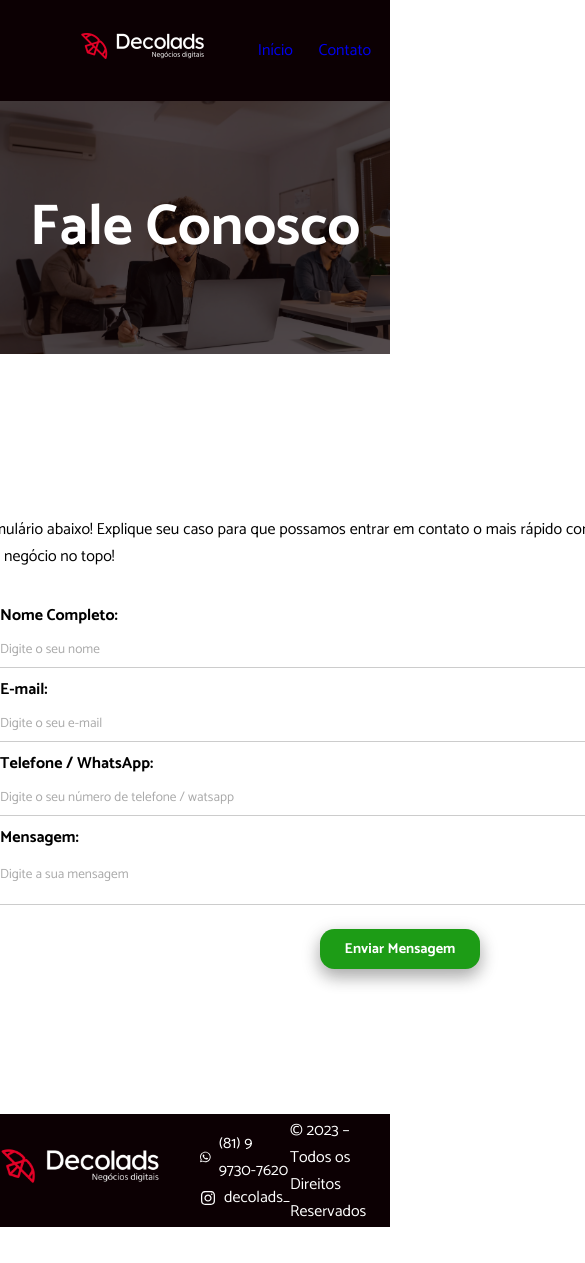
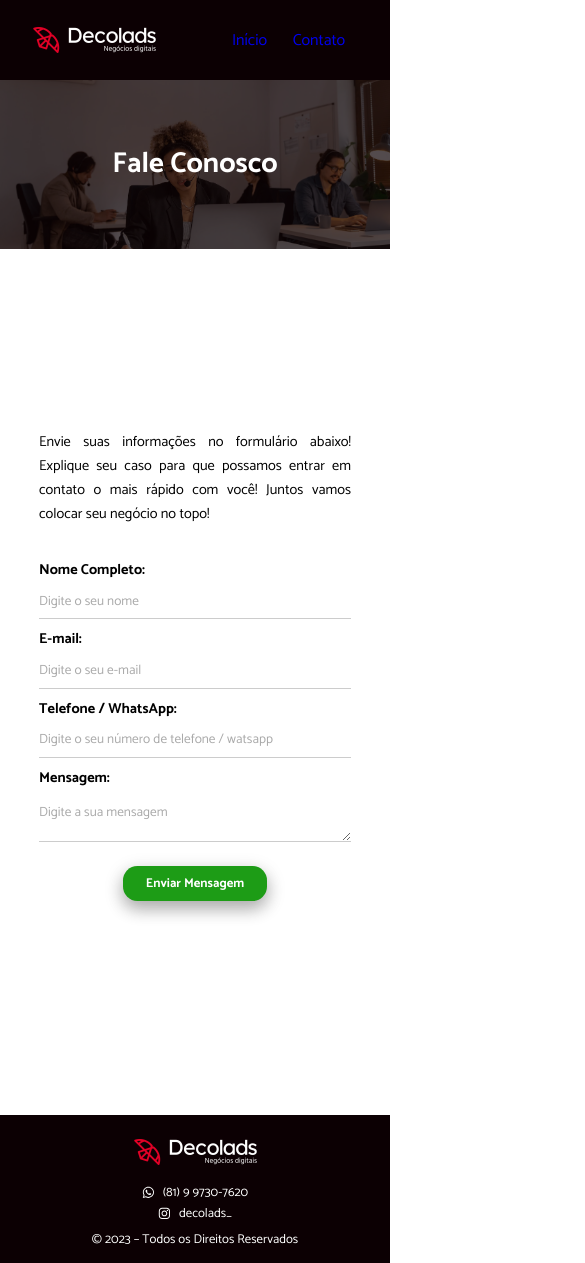
Before and after one commit to remifaro/PagVendas_Decolads_II, a React (Create React App) app: page /contato in a window 390 px wide. Shown: the top 1263 px of the page, 585 px wide, since content can reach past the window. Before the commit the page ends 1227 px from the top, so only its background shows below. Built offline with nearby package versions, Linux system fonts and the light colour scheme; no server answers.

Commit message:
atualizando responsividade mobile dos arquivos

```diff
--- a/src/components/Componentecontato.module.css
+++ b/src/components/Componentecontato.module.css
@@ -43,3 +43,30 @@
     width: 800px;
     margin-bottom: 2rem;
 }
+
+/* -------------------------- */
+/* media query */
+
+@media (max-width: 420px) {
+
+    .contato {
+        height: 20vh;
+    }
+
+    .overlay {
+        font-size: .9rem;
+    }
+
+    .form {
+        height: 95vh;
+        padding: 2rem 2rem 2rem 2rem ;
+    }
+
+    .form p {
+        width: 80vw;
+        margin: 0;
+        padding: 0;
+        font-size: 0.9rem;
+    }
+
+}
--- a/src/components/Footer.module.css
+++ b/src/components/Footer.module.css
@@ -2,21 +2,22 @@
     background-color: #0c0003;
     color: white;
     display: flex;
-    justify-content:space-around;
+    justify-content: space-around;
     align-items: center;
 }
 
 .footer img {
+    display: flex;
     height: 4rem;
 }
 
-.footer ul{
-display: flex;
-flex-direction: column;
-list-style: none;
+.footer ul {
+    display: flex;
+    flex-direction: column;
+    list-style: none;
 }
 
-.footer li a{
+.footer li a {
     font-size: 1rem;
     text-decoration: none;
     color: white;
@@ -25,7 +26,50 @@ list-style: none;
     gap: 0.5rem;
 }
 
-.footer li a:hover{
+.footer li a:hover {
     color: #e30127;
     cursor: pointer;
 }
+
+a{
+    display: flex;
+}
+
+/* -------------------------- */
+/* media query */
+
+@media (max-width: 420px) {
+
+    .footer {
+        display: flex;
+        flex-direction: column;
+        justify-content: center;
+        align-items: center;
+        padding: .8rem 0;
+        gap: 0;
+        font-size: .8rem;
+    }
+
+    .footer img {
+        display: flex;
+        height: 50px;
+        margin: 0;
+    }
+
+    .footer ul {
+        display: flex;
+        justify-content: center;
+        margin: .3rem 0;
+        padding: 0;
+    }
+
+    .footer li {
+        display: flex;
+        flex-direction: column;
+        align-items: center;
+    }
+
+    .footer li a {
+        font-size: .8rem;
+    }
+}
--- a/src/components/Formulario.module.css
+++ b/src/components/Formulario.module.css
@@ -58,3 +58,35 @@ textarea::placeholder {
     background-color: #106c0c;
     transition: .4s;
 }
+
+
+/* -------------------------- */
+/* media query */
+
+@media (max-width: 420px) {
+
+    .formulario {
+        width: 80vw;
+        margin: 1rem 0;
+        padding: 1rem 0;
+    }
+
+    .formulario input, textarea {
+        width: 80vw;
+    }
+
+    label {
+        font-size: .9rem;
+        font-weight: 700;
+        margin-bottom: 0rem;
+    }
+
+    .formulario button{
+        font-size: .8rem;
+        font-weight: 700;
+        margin-top: 1rem;
+        width: 9rem;
+        height: 2.2rem;
+    }
+
+}
--- a/src/components/Navbar.module.css
+++ b/src/components/Navbar.module.css
@@ -31,10 +31,29 @@
 }
 
 nav img{
-    height: 50px;
+    height: 4rem;
     padding-top: 2rem 0;
 }
 
 a{
+    display: flex;
     text-decoration: none;
 }
+
+
+/* -------------------------- */
+/* media query */
+
+@media (max-width: 420px) {
+
+    .navbar {
+        height: 5rem;
+        padding: 0 2rem;
+    }
+
+    nav img{
+        padding-top: 0;
+        height: 50px;
+    }
+
+}
```
